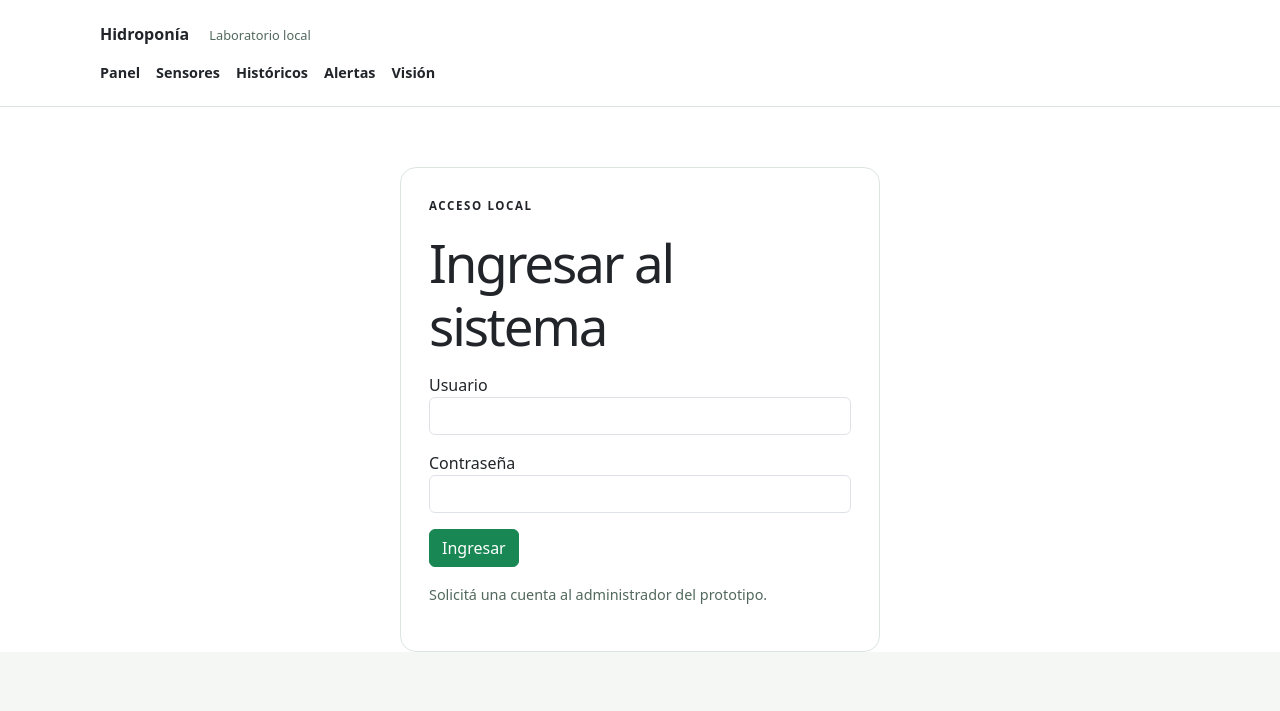
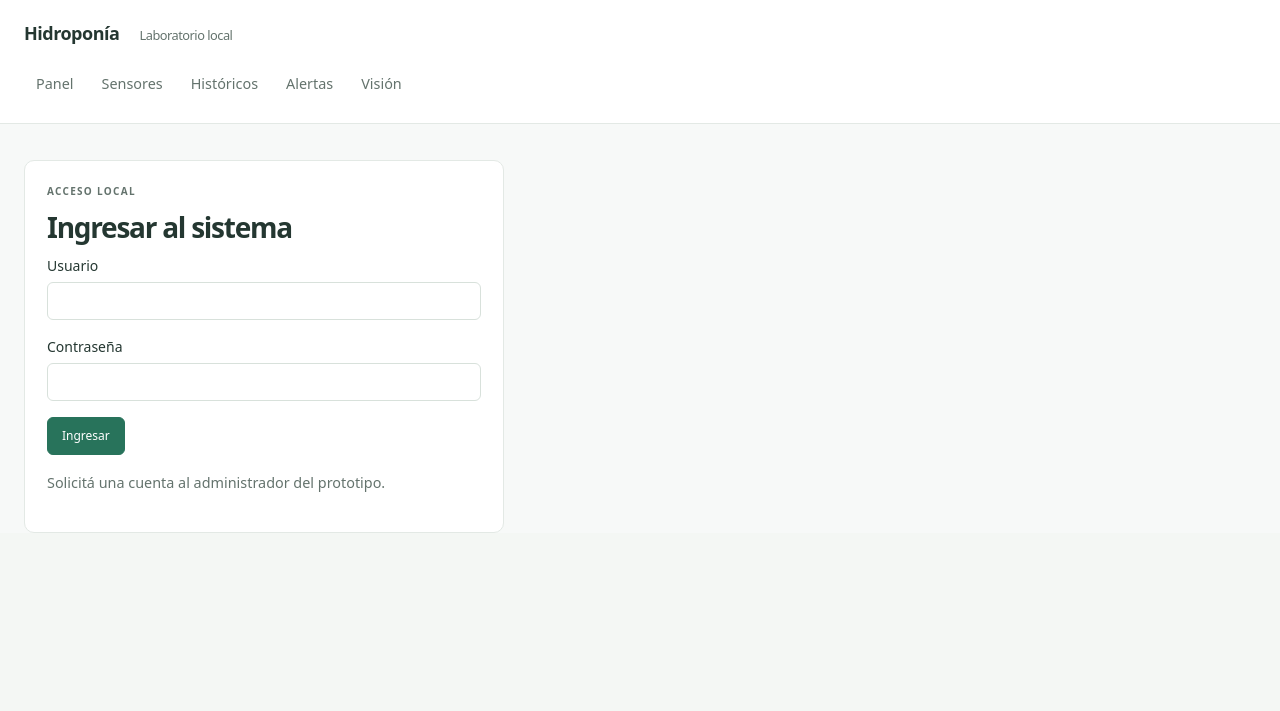
Before and after one commit to Renzodv12/dashboardhidro, a Flask app: page /login in a window 1280 px wide. Shown: the top 711 px of the page. Run offline with Flask 3, Linux system fonts and the light colour scheme; some libraries are stand-ins or nearby versions.

Commit message:
feat: simplificar interfaz y mejorar graficos de monitoreo

```diff
--- a/app/static/css/app.css
+++ b/app/static/css/app.css
@@ -27,3 +27,56 @@ article p, .note { color: #52685e; font-size: .9rem; }
 nav {display:flex;gap:16px;flex-wrap:wrap;margin-top:16px} nav a {font-size:.9rem}
 nav form {display:inline} img {max-width:100%;border-radius:8px;margin-top:12px}
 #metrics {white-space:pre-wrap} .login {max-width:480px;margin:60px auto}
+
+/* Superficie y jerarquía del sistema */
+:root { --ink:#243731; --muted:#64736d; --line:#e3e9e5; --accent:#28735b; }
+body { background:#f7f9f8; color:var(--ink); font-family:system-ui,-apple-system,sans-serif; font-size:14px; }
+header { padding:20px max(24px,calc((100vw - 1240px)/2)); border-color:var(--line); }
+header > a { font-size:18px; letter-spacing:-.5px; }
+header span { color:var(--muted); }
+nav { gap:4px; align-items:center; margin-top:18px; }
+nav a { padding:8px 12px; border-radius:6px; font-weight:500; color:var(--muted); }
+nav a:hover, nav a[aria-current="page"] { background:#edf4f0; color:#205b47; }
+nav form { margin-left:auto; }
+main { max-width:1288px; margin:36px auto; }
+h1 { font-size:clamp(1.65rem,3vw,2.2rem); font-weight:650; letter-spacing:-.045em; margin:0 0 10px; }
+h2 { font-size:14px; font-weight:650; margin-bottom:18px; }
+h3 { font-size:15px; }
+.eyebrow { color:var(--muted); font-size:10px; letter-spacing:.13em; margin-bottom:12px; }
+.heading { margin-bottom:24px; }
+.heading .note { margin:0; font-size:12px; }
+.badge { background:#edf4f0; color:#35634f; font-size:10px; letter-spacing:.07em; font-weight:600; padding:8px 10px; }
+.panel, article { border:1px solid var(--line); border-radius:10px; padding:22px; box-shadow:none; }
+.panel { margin:24px 0; }
+.grid { gap:16px; }
+#sensor-cards { grid-template-columns:repeat(3,minmax(0,1fr)); }
+#sensor-cards h2 { color:var(--muted); margin-bottom:12px; font-size:12px; font-weight:500; }
+.reading { font-size:30px; font-weight:550; letter-spacing:-1px; line-height:1.3; font-variant-numeric:tabular-nums; }
+.reading small { font-size:13px; font-weight:400; letter-spacing:0; margin-left:6px; color:var(--muted); }
+#sensor-cards p { margin:10px 0 8px; font-size:12px; }
+#sensor-cards > article > small { display:block; color:var(--muted); font-size:10px; }
+.note, article p { color:var(--muted); }
+.form-grid { gap:12px; }
+.form-grid label { font-size:12px; color:var(--muted); }
+.form-control,.form-select { margin-top:6px; font-size:13px; border-color:#d8e1db; border-radius:6px; min-height:38px; }
+.form-control:focus,.form-select:focus { border-color:var(--accent); box-shadow:0 0 0 3px #28735b18; }
+.btn { font-size:12px; padding:9px 14px; border-radius:6px; }
+.btn-success { --bs-btn-bg:#28735b; --bs-btn-border-color:#28735b; --bs-btn-hover-bg:#205d49; --bs-btn-hover-border-color:#205d49; }
+a { color:var(--accent); }
+:focus-visible { outline:2px solid var(--accent); outline-offset:3px; }
+.chart-grid { gap:24px; grid-template-columns:repeat(2,minmax(0,1fr)); }
+.chart-box { padding:18px 0 0; border-top:1px solid var(--line); }
+.chart-heading { display:flex; justify-content:space-between; align-items:center; gap:12px; margin-bottom:14px; }
+.chart-heading h3 { margin:0; font-size:13px; font-weight:600; }
+.chart-heading a { font-size:11px; text-decoration:none; }
+.chart-heading a:hover { text-decoration:underline; }
+.chart-canvas { position:relative; height:220px; }
+.chart-empty { color:var(--muted); font-size:12px; margin:8px 0 0; }
+.table { font-size:12px; --bs-table-bg:transparent; --bs-table-border-color:var(--line); }
+.table th { font-weight:500; color:var(--muted); white-space:nowrap; }
+.table > :not(caption) > * > * { padding:12px 8px; }
+#vision-summary img { max-height:160px; width:100%; object-fit:contain; }
+#metrics { font-size:12px; overflow-wrap:anywhere; }
+.login h1 { font-size:28px; }
+@media(min-width:1200px) { #sensor-cards { grid-template-columns:repeat(6,minmax(0,1fr)); } #sensor-cards article { padding:18px 14px; } }
+@media(max-width:640px) { main { padding:0 16px; margin:24px auto; } header { padding:16px; } header span { display:none; } nav { gap:2px; } nav a { padding:8px; font-size:12px; } nav form { margin-left:0; } #sensor-cards { grid-template-columns:repeat(2,minmax(0,1fr)); gap:10px; } #sensor-cards article { padding:16px; } .reading { font-size:26px; } .panel { padding:18px; } .chart-grid { grid-template-columns:1fr; } .form-grid label { min-width:100%; } }
--- a/app/templates/base.html
+++ b/app/templates/base.html
@@ -11,8 +11,8 @@
 <body>
   <header><a href="{{ url_for('dashboard.index_page') }}">Hidroponía <span>Laboratorio local</span></a>
   <nav aria-label="Principal">
-  {% for route,label in [('dashboard','Panel'),('sensors','Sensores'),('history','Históricos'),('alerts','Alertas'),('vision','Visión')] %}<a href="/{{ route }}">{{ label }}</a>{% endfor %}
-  {% if g.user and g.user.role == 'ADMIN' %}{% for route,label in [('control','PID'),('settings','Configuración'),('users','Usuarios'),('audit','Auditoría')] %}<a href="/{{ route }}">{{ label }}</a>{% endfor %}{% endif %}
+  {% for route,label in [('dashboard','Panel'),('sensors','Sensores'),('history','Históricos'),('alerts','Alertas'),('vision','Visión')] %}<a href="/{{ route }}" {% if request.path == "/" + route %}aria-current="page"{% endif %}>{{ label }}</a>{% endfor %}
+  {% if g.user and g.user.role == 'ADMIN' %}{% for route,label in [('control','PID'),('settings','Configuración'),('users','Usuarios'),('audit','Auditoría')] %}<a href="/{{ route }}" {% if request.path == "/" + route %}aria-current="page"{% endif %}>{{ label }}</a>{% endfor %}{% endif %}
   {% if g.user %}<form action="/logout" method="post"><input type="hidden" name="csrf_token" value="{{ session.get('csrf_token','') }}"><button class="btn btn-sm btn-outline-secondary">Salir</button></form>{% endif %}
   </nav></header>
   <main>{% block content %}{% endblock %}</main>
```
Also changed, not shown: app/static/js/system.js (+24 -5 lines), 1 other file.
